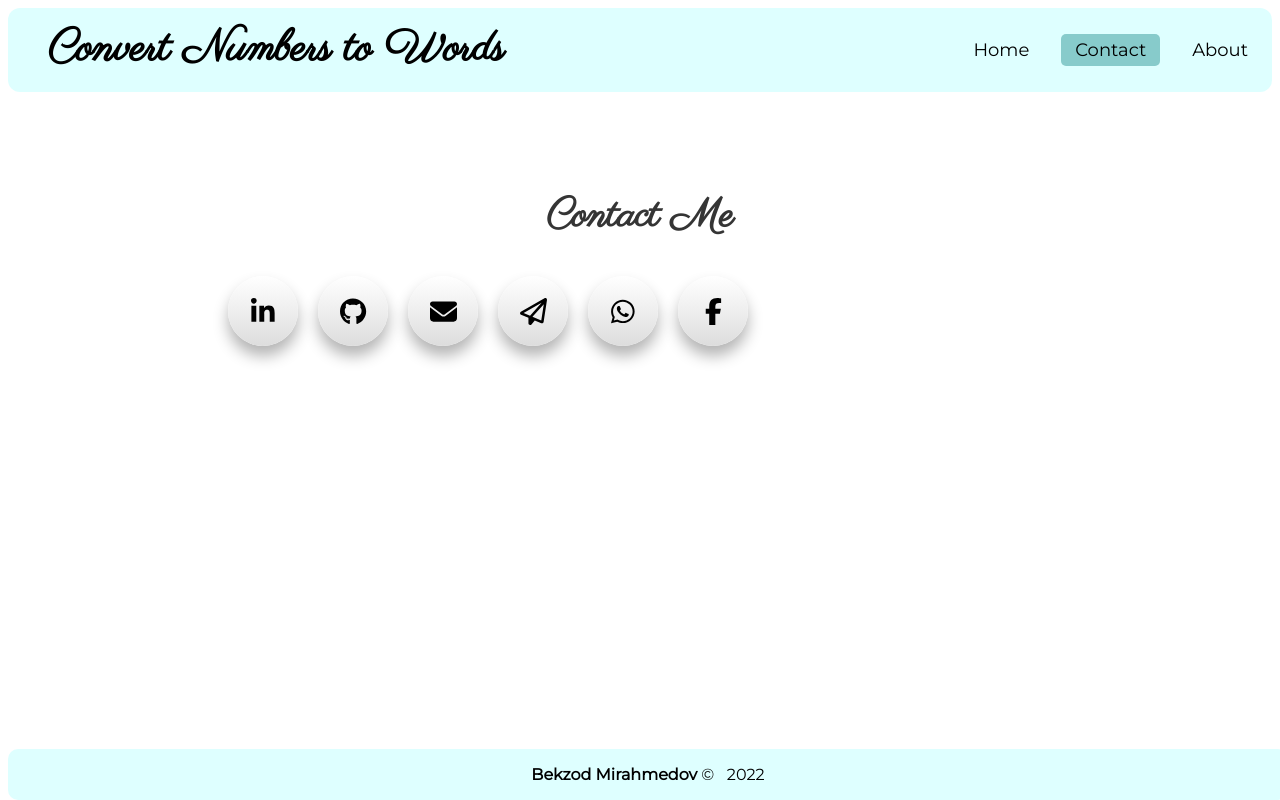
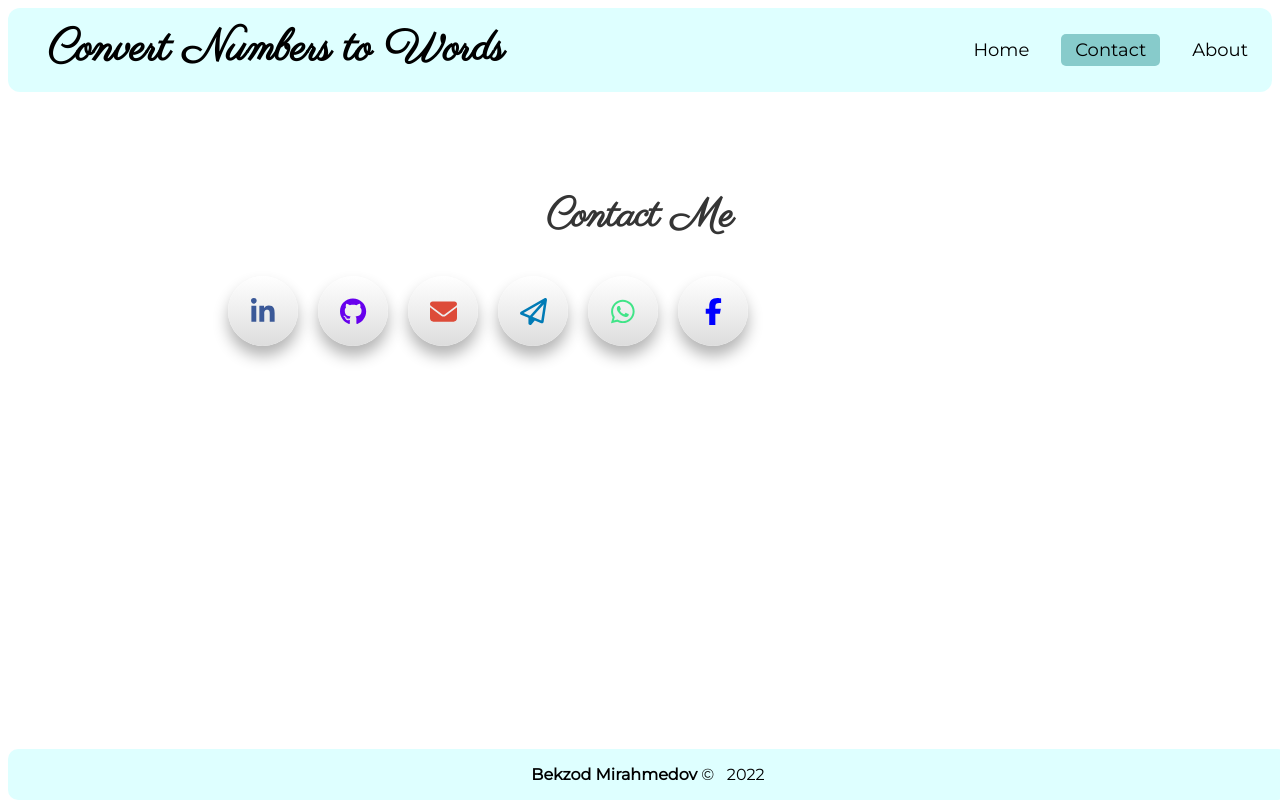
Before and after one commit to notarious2/numWordsApp, a Vue app: page /contact in a window 1280 px wide. Shown: the top 800 px of the page. Built offline with nearby package versions, Linux system fonts and the light colour scheme.

Commit message:
minor changes

```diff
--- a/src/pages/TheContact.vue
+++ b/src/pages/TheContact.vue
@@ -84,34 +84,33 @@ ul li a {
   background: linear-gradient(0deg, #ddd, #fff);
   transition: 0.5s;
   font-size: 27px;
-  color: black;
+  /* color: black; */
 }
 
 ul li a:hover {
   box-shadow: 0 2px 5px rgba(0, 0, 0, 0.3);
-  text-decoration: none;
 }
 
-ul li:nth-child(1) a:hover {
+ul li:nth-child(1) a {
   color: #3b5998;
 }
 
-ul li:nth-child(2) a:hover {
+ul li:nth-child(2) a {
   color: #6700ed;
 }
 
-ul li:nth-child(3) a:hover {
+ul li:nth-child(3) a {
   color: #dd4b39;
 }
 
-ul li:nth-child(4) a:hover {
+ul li:nth-child(4) a {
   color: #007bb6;
 }
 
-ul li:nth-child(5) a:hover {
+ul li:nth-child(5) a {
   color: #40e487;
 }
-ul li:nth-child(6) a:hover {
+ul li:nth-child(6) a {
   color: blue;
 }
 </style>
```
